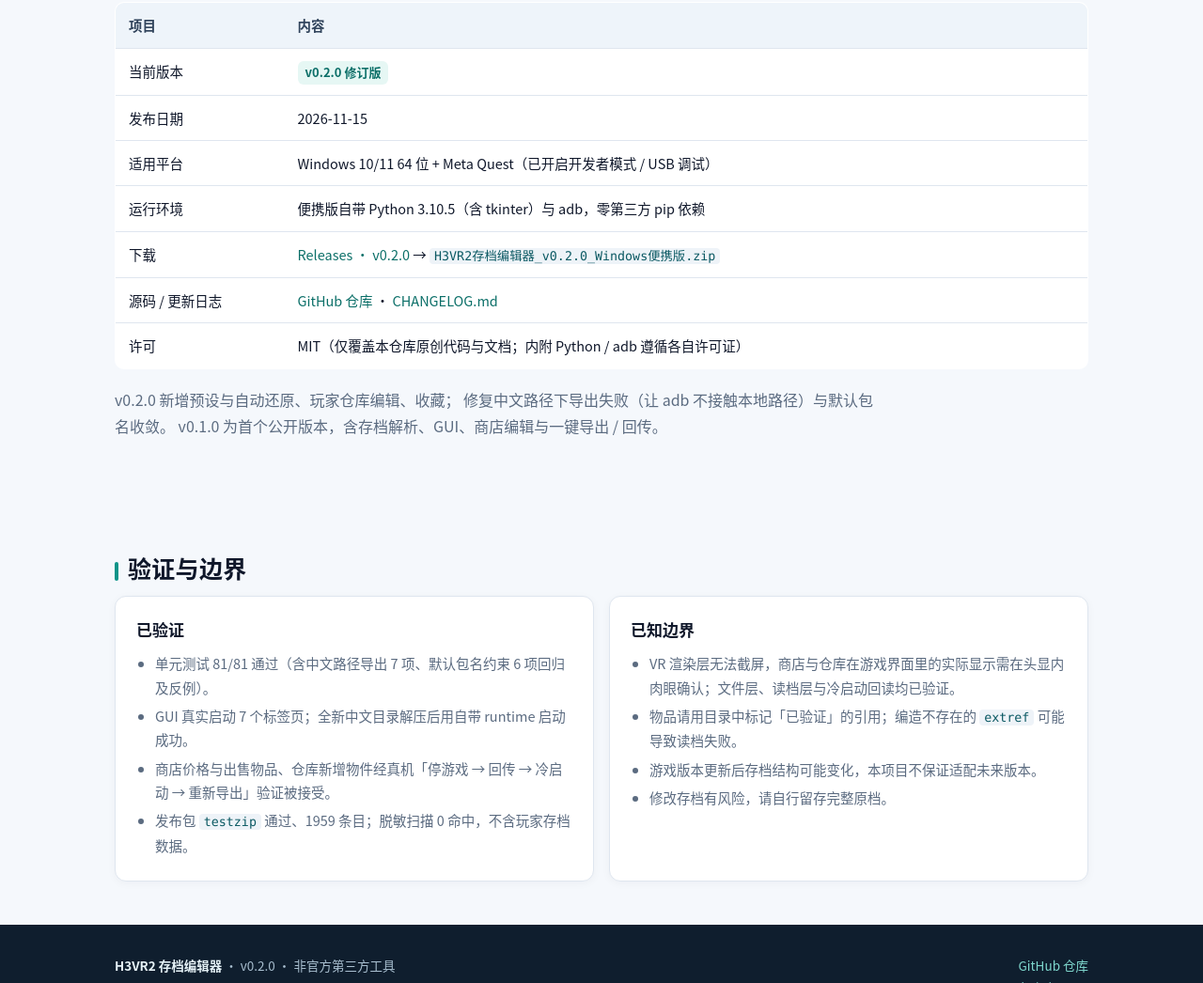
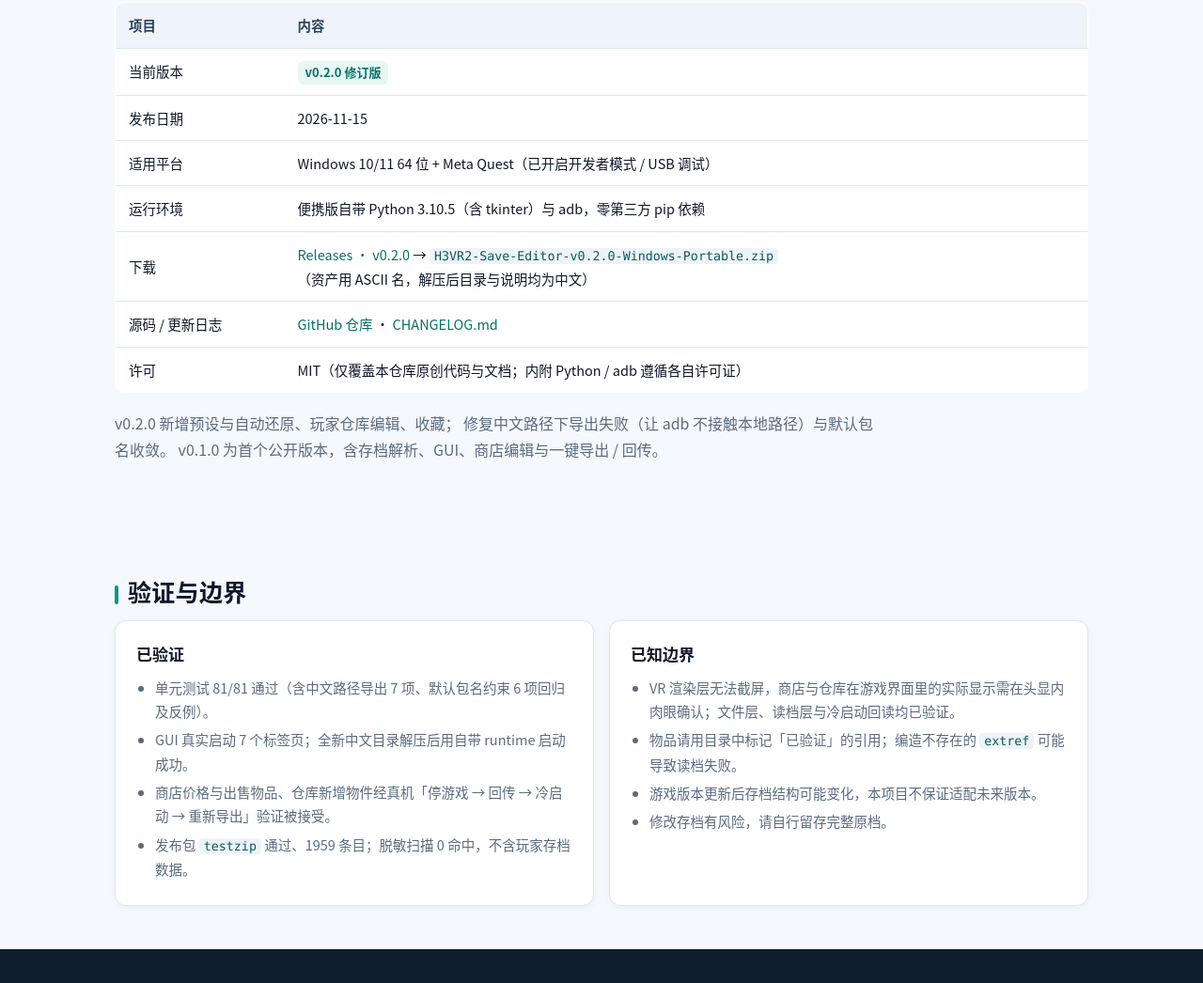
Before and after one commit to LeonNagant/h3vr2-save-editor, a plain HTML site: page docs/index.html in a window 1280 px wide. Shown: the part 3226-4272 px from the top of the page at 94% size. Drawn offline with Linux system fonts and the light colour scheme.

Commit message:
文档：同步 Release 资产的 ASCII 文件名

```diff
--- a/docs/index.html
+++ b/docs/index.html
@@ -269,7 +269,7 @@
       <tr><td>发布日期</td><td>2026-11-15</td></tr>
       <tr><td>适用平台</td><td>Windows 10/11 64 位 + Meta Quest（已开启开发者模式 / USB 调试）</td></tr>
       <tr><td>运行环境</td><td>便携版自带 Python 3.10.5（含 tkinter）与 adb，零第三方 pip 依赖</td></tr>
-      <tr><td>下载</td><td><a href="https://github.com/LeonNagant/h3vr2-save-editor/releases/tag/v0.2.0">Releases · v0.2.0</a> → <code>H3VR2存档编辑器_v0.2.0_Windows便携版.zip</code></td></tr>
+      <tr><td>下载</td><td><a href="https://github.com/LeonNagant/h3vr2-save-editor/releases/tag/v0.2.0">Releases · v0.2.0</a> → <code>H3VR2-Save-Editor-v0.2.0-Windows-Portable.zip</code>（资产用 ASCII 名，解压后目录与说明均为中文）</td></tr>
       <tr><td>源码 / 更新日志</td><td><a href="https://github.com/LeonNagant/h3vr2-save-editor">GitHub 仓库</a> · <a href="https://github.com/LeonNagant/h3vr2-save-editor/blob/main/CHANGELOG.md">CHANGELOG.md</a></td></tr>
       <tr><td>许可</td><td>MIT（仅覆盖本仓库原创代码与文档；内附 Python / adb 遵循各自许可证）</td></tr>
     </table>
```
Also changed, not shown: 1 other file.
